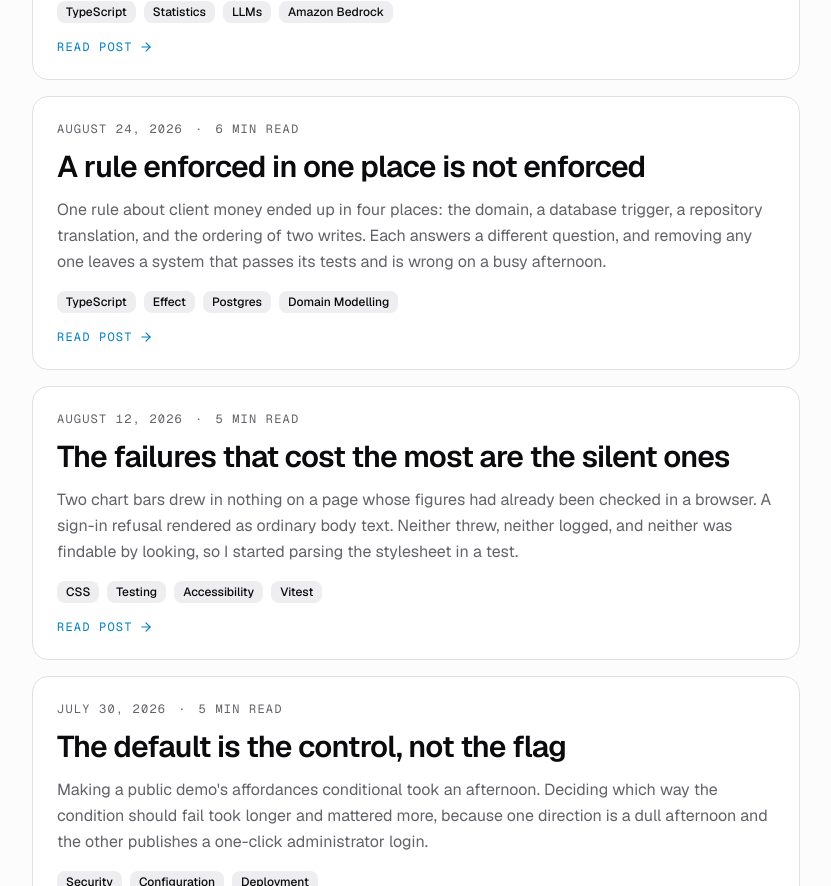
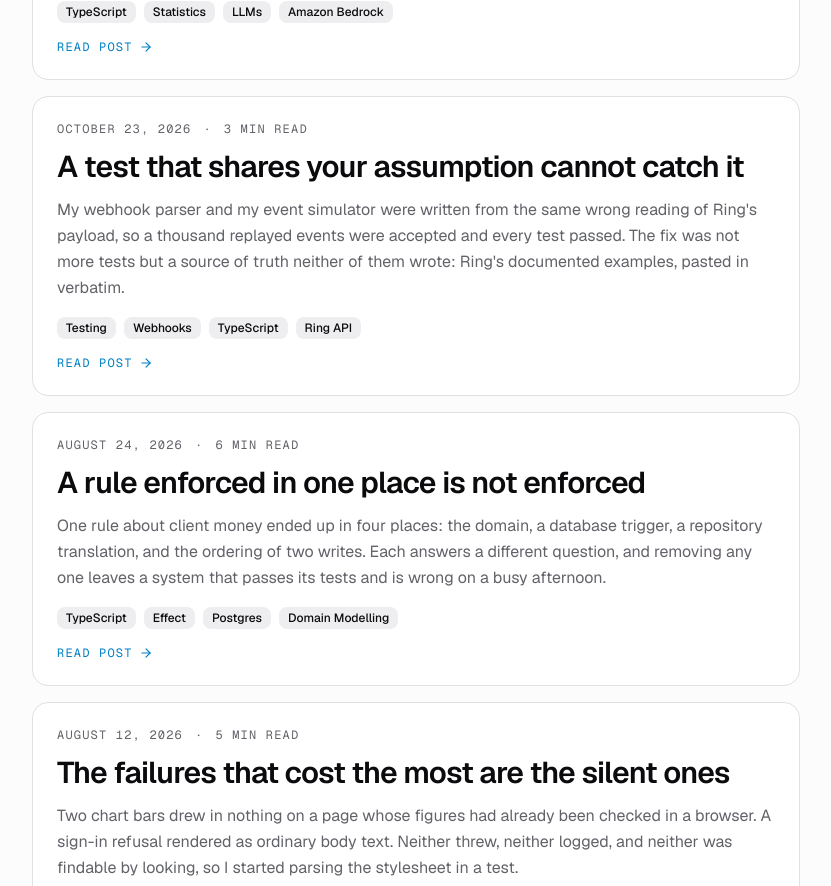
Before and after one commit to youneedgreg/Myportifolio, a Next.js app: page /blog in a window 1280 px wide. Shown: the part 680-1566 px from the top of the page, without its empty margins (224-1055 px from the left). Built offline with nearby package versions, Linux system fonts and the light colour scheme.

Commit message:
feat(blog): add a test that shares your assumption cannot catch it
How Jirani's webhook parser and its event simulator agreed on the wrong payload shape, and why the fix was Ring's documented examples pasted in verbatim.

```diff
--- /dev/null
+++ b/content/blog/a-test-that-shares-your-assumption-cannot-catch-it.mdx
@@ -0,0 +1,31 @@
+Jirani reacts to Ring webhooks: a door opens, a contact sensor changes, a doorbell sees motion. The Ring Developer Playground gives you a token and an API explorer, but it has no sensors, keeps no event history and delivers no webhooks. So before Jirani could react to anything, I wrote ring-routine-sim, a generator that produces weeks of one household's events and replays them signed the way Ring signs webhooks.
+
+That worked well for a few days. It was also wrong in a way no test of mine could see.
+
+## Two pieces of code, one belief
+
+The webhook parser in Jirani and the payload builder in the simulator were written from the same reading of an older event shape. The parser expected the fields where the simulator put them. Every replay was accepted, every signature verified, every test passed, and a thousand events flowed through the whole pipeline on AWS.
+
+None of that told me anything about Ring. The tests were checking that two pieces of my own code agreed with each other, and they did, because one belief had produced both of them.
+
+When I ran Jirani's client against the real Ring API and reread the webhook documentation, the shape was different. Ring's v1.1 payload puts the event name in `data.type`, the device in `data.attributes.source` with a `source_type` beside it, the timestamp in epoch milliseconds, and the account in `meta.account_id`. Contact sensors report `contact_sensor_faulted` when a door opens and `contact_sensor_cleared` when it closes. The parts I had right, like the `X-Signature: sha256=<hex>` header, were right because they were written down plainly. The parts I had wrong were the parts I had inferred.
+
+## The fix was a source of truth, not more tests
+
+More tests generated by the simulator would have passed just as happily. What the suite needed was something neither my parser nor my simulator had written.
+
+So the parser tests now include Ring's documented example payloads, pasted in verbatim, not retyped and not built by a helper. If Ring's documentation and my parser disagree, a test fails, and it fails for the right reason. The simulator was fixed in the same change; its first npm release carried the fix, and Jirani now pins that release instead of keeping a copy.
+
+There was one more lesson waiting in production. The deployed stack was still running the old parser, so until it was redeployed, events in the correct shape were answered with "unparseable payload", politely, with a 202. Nothing crashed; it would simply have accepted nothing. After the redeploy, 1,024 signed events in the documented shape went through with none rejected, and the README's claim was re-measured instead of carried over.
+
+## Where else this hides
+
+Once I saw it, I found the same pattern in other places a project likes to grade itself:
+
+- A mock written by the same person as the client it mocks.
+- Fixtures produced by the serializer they are meant to test.
+- A schema and its validator generated from one hand-written type.
+
+Each is fine as a convenience, and none of them is evidence about the outside world. Ring also marks its sensor events as Early Access, so the names may still change, and I have written that down instead of pretending the tests settle it.
+
+> If the same belief wrote the code and the test, the test is measuring the belief.
--- a/data/blog.ts
+++ b/data/blog.ts
@@ -21,6 +21,16 @@ export const posts: Post[] = [
     date: "2026-10-24",
     readingTime: "4 min read",
     tags: ["TypeScript", "Statistics", "LLMs", "Amazon Bedrock"],
+    project: { title: "Jirani", slug: "jirani" },
+  },
+  {
+    slug: "a-test-that-shares-your-assumption-cannot-catch-it",
+    title: "A test that shares your assumption cannot catch it",
+    summary:
+      "My webhook parser and my event simulator were written from the same wrong reading of Ring's payload, so a thousand replayed events were accepted and every test passed. The fix was not more tests but a source of truth neither of them wrote: Ring's documented examples, pasted in verbatim.",
+    date: "2026-10-23",
+    readingTime: "3 min read",
+    tags: ["Testing", "Webhooks", "TypeScript", "Ring API"],
     project: { title: "Jirani", slug: "jirani" },
   },
   {
```
